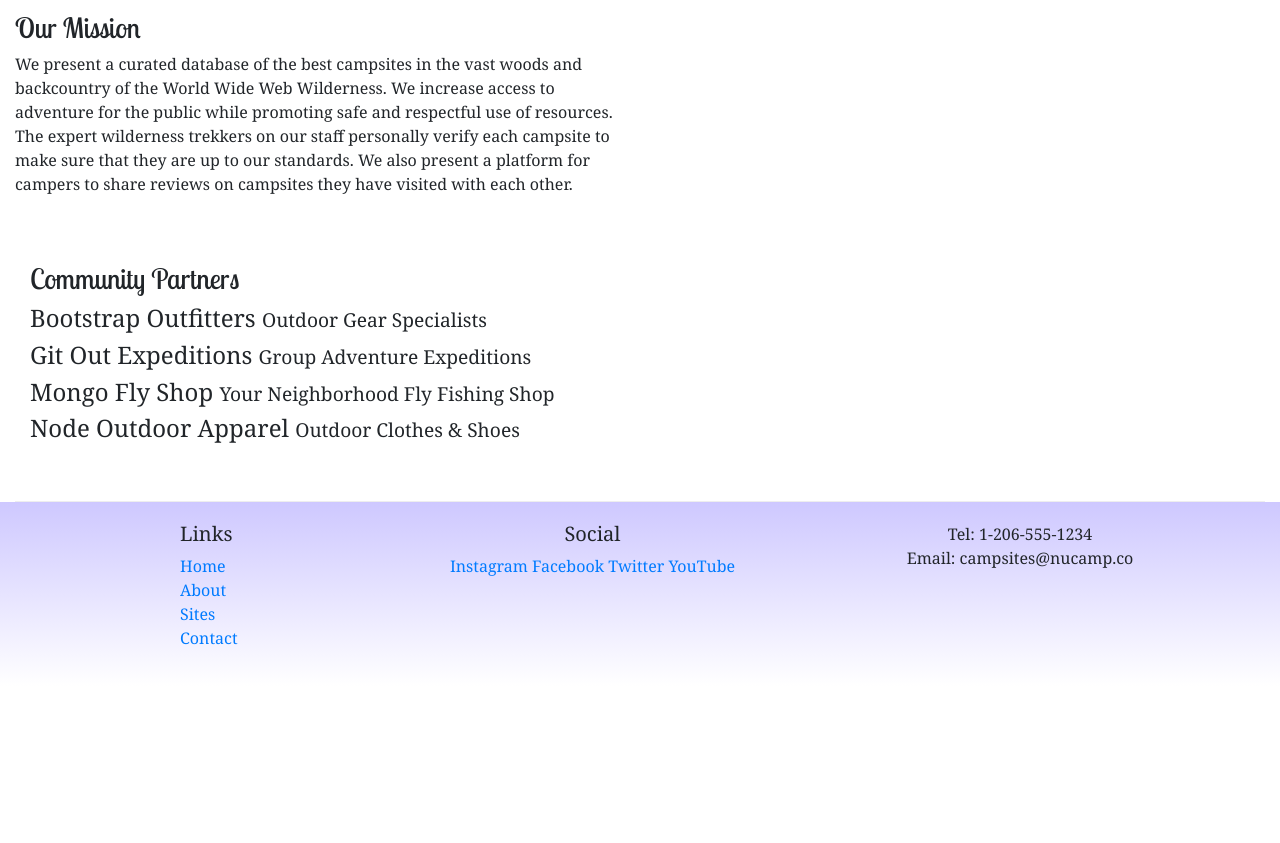
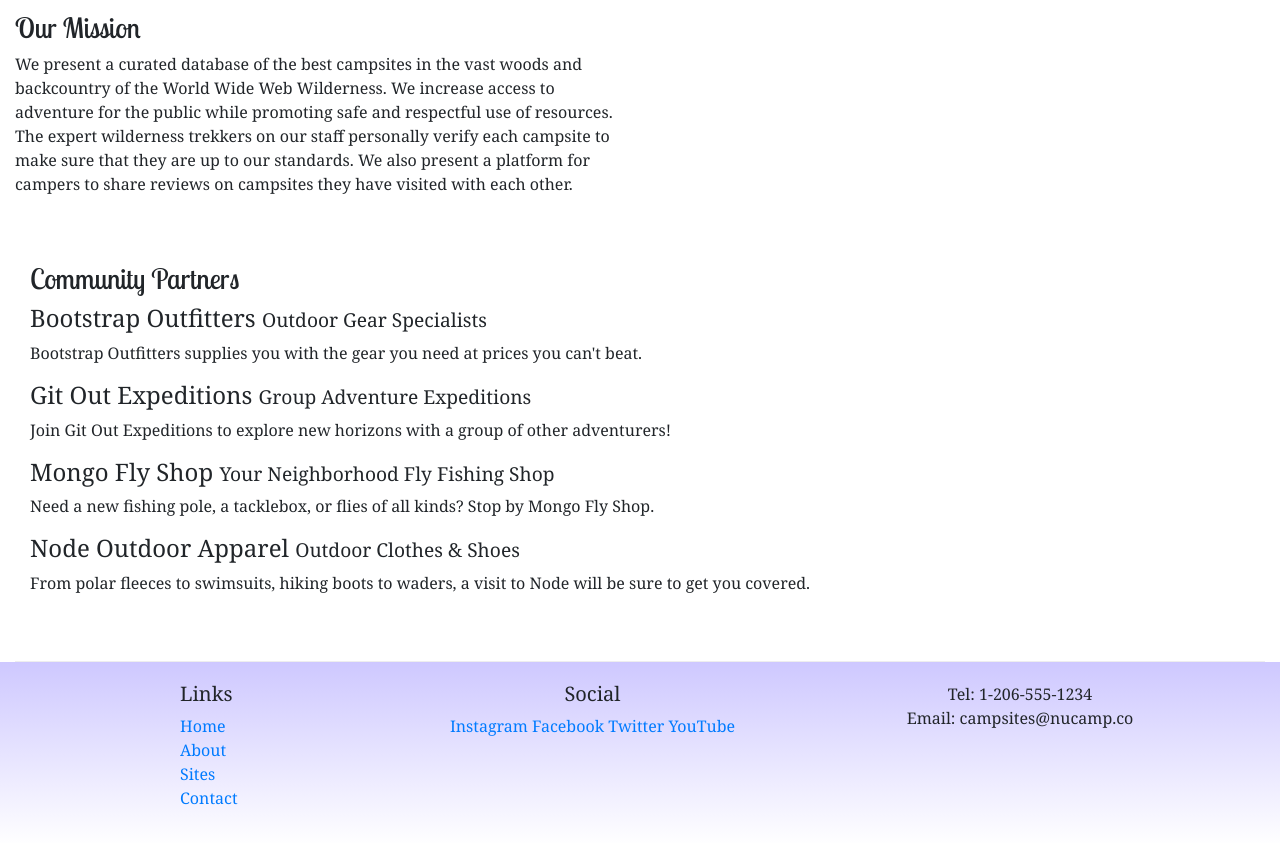
Before and after one commit to MiaMoustafa/nucampsite, a website: page aboutus.html in a window 1280 px wide. Shown: the part 255-1098 px from the top of the page. Before the commit the page ends 941 px from the top, so only its background shows below. Drawn offline with nearby package versions, Linux system fonts and the light colour scheme.

Commit message:
Fixing an issue with big screen in the about us page

```diff
--- a/aboutus.html
+++ b/aboutus.html
@@ -46,13 +46,13 @@
             <div class="col">
                 <h3>Community Partners</h3>
                 <h4>Bootstrap Outfitters <small>Outdoor Gear Specialists</small></h4>
-                <p class="d-none d-sm-none">Bootstrap Outfitters supplies you with the gear you need at prices you can't beat.</p>
+                <p class="d-none d-sm-block">Bootstrap Outfitters supplies you with the gear you need at prices you can't beat.</p>
                 <h4>Git Out Expeditions <small>Group Adventure Expeditions</small></h4>
-                <p class="d-none d-sm-none">Join Git Out Expeditions to explore new horizons with a group of other adventurers!</p>
+                <p class="d-none d-sm-block">Join Git Out Expeditions to explore new horizons with a group of other adventurers!</p>
                 <h4>Mongo Fly Shop <small>Your Neighborhood Fly Fishing Shop</small></h4>
-                <p class="d-none d-sm-none">Need a new fishing pole, a tacklebox, or flies of all kinds? Stop by Mongo Fly Shop.</p>
+                <p class="d-none d-sm-block">Need a new fishing pole, a tacklebox, or flies of all kinds? Stop by Mongo Fly Shop.</p>
                 <h4>Node Outdoor Apparel <small>Outdoor Clothes & Shoes</small></h4>
-                <p class="d-none d-sm-none">From polar fleeces to swimsuits, hiking boots to waders, a visit to Node will be sure to get you covered.</p>
+                <p class="d-none d-sm-block">From polar fleeces to swimsuits, hiking boots to waders, a visit to Node will be sure to get you covered.</p>
             </div>
         </div>
     </div>
```
Also changed, not shown: index.html (+3 -3 lines).
